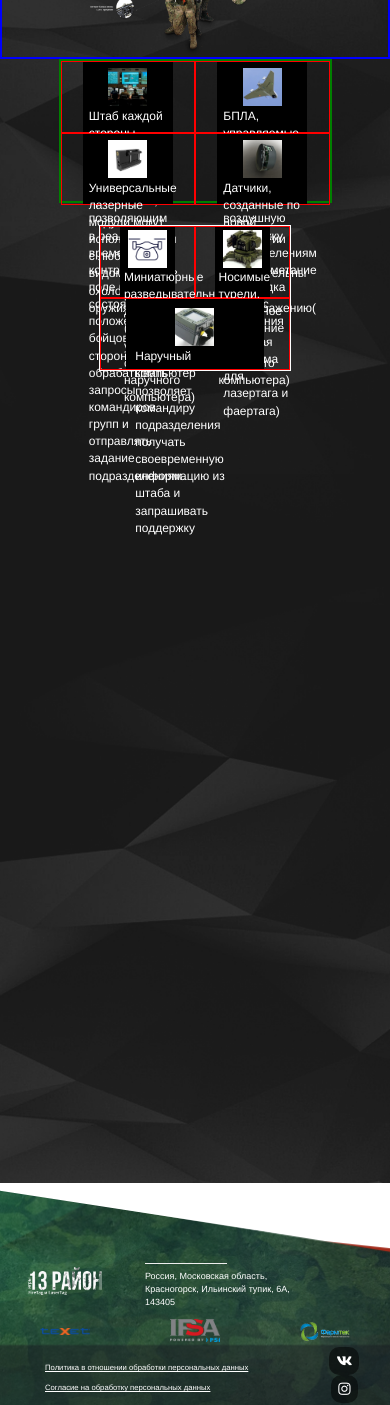
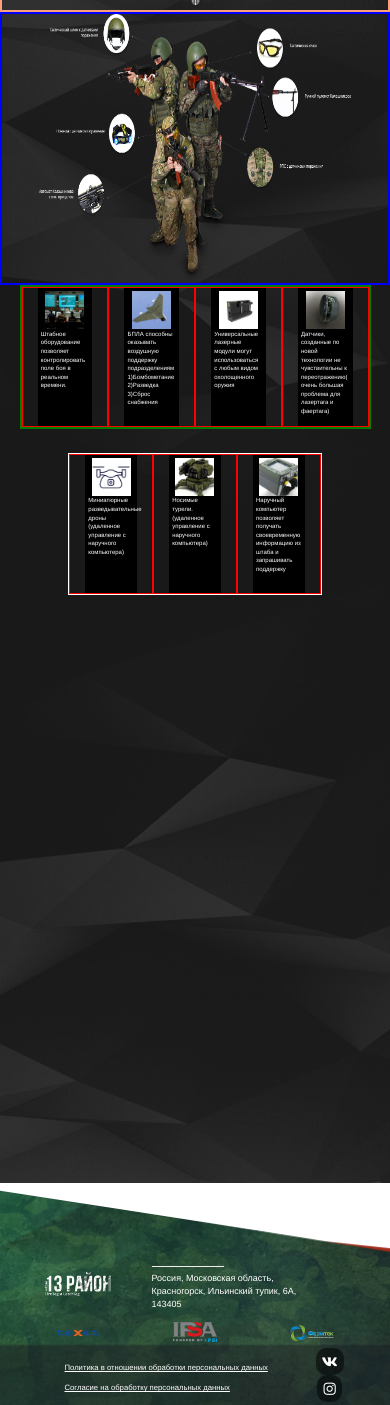
Before and after one commit to kotovenc/firetag, a Django app: template Firetag_app/templates/index.html in a window 390 px wide. Shown: the part 2876-4281 px from the top of the page. Run offline with Django 3.2, Linux system fonts and the light colour scheme; the template is opened without the code that fills it, so the values that code supplies are empty; some libraries are stand-ins or nearby versions.

Commit message:
Возвращение блудного начальника

```diff
--- a/Firetag_app/templates/index.html
+++ b/Firetag_app/templates/index.html
@@ -535,7 +535,6 @@
 <div class="equipment">
 
   <div class="equipment_content">
-   EQUIPMENT
 	<div class="equipment_tit">
 		<a name="equip"></a>
 		<p>ОБОРУДОВАНИЕ FIRETAG</p>
@@ -547,30 +546,26 @@
 	<div class="container table">
 
 		<div class="row">
-			<div class="col-lg-3 col-md-3 col-sm-3 col-xs-6 table_el">
+			<div class="col-lg-3 col-md-3 col-sm-3 col-xs-3 table_el">
 				<div>
 					<img src="img/eq-1.png">
 					<div>
-						Штаб каждой стороны укомплектован
-						компьютером и проектором, позволяющим в реальном времени
-						контролировать поле бое, состояние и положение бойцов своей
-						стороны, обрабатывать запросы командиров групп и отправлять
-						задание подразделениям.
+						Штабное оборудование позволяет контролировать поле боя в реальном времени.
 					</div>
 				</div>
 			</div>
-			<div class="col-lg-3 col-md-3 col-sm-3 col-xs-6 table_el">
+			<div class="col-lg-3 col-md-3 col-sm-3 col-xs-3 table_el">
 				<div>
 					<img src="img/eq-2.png">
 					<div>
-						БПЛА, управляемые операторами из штаба, способны оказывать воздушную поддержку подразделениям
+						БПЛА способны оказывать воздушную поддержку подразделениям
 						1)Бомбометание
 						<br>2)Разведка
 						<br>3)Сброс снабжения
 					</div>
 				</div>
 			</div>
-			<div class="col-lg-3 col-md-3 col-sm-3 col-xs-6 table_el">
+			<div class="col-lg-3 col-md-3 col-sm-3 col-xs-3 table_el">
 				<div>
 					<img src="img/eq-3.png">
 					<div>
@@ -581,7 +576,7 @@
 					</div>
 				</div>
 			</div>
-			<div class="col-lg-3 col-md-3 col-sm-3 col-xs-6 table_el">
+			<div class="col-lg-3 col-md-3 col-sm-3 col-xs-3 table_el">
 				<div>
 					<img src="img/eq-4.png">
 					<div>
@@ -593,7 +588,7 @@
 			</div>
 		</div>
 		<div class="row second_row">
-			<div class="col-lg-4 col-md-4 col-sm-4 col-xs-6 table_el">
+			<div class="col-lg-4 col-md-4 col-sm-4 col-xs-4 table_el">
 				<div>
 					<img src="img/eq-5.png">
 					<div>
@@ -602,7 +597,7 @@
 					</div>
 				</div>
 			</div>
-			<div class="col-lg-4 col-md-4 col-sm-4 col-xs-6 table_el">
+			<div class="col-lg-4 col-md-4 col-sm-4 col-xs-4 table_el">
 				<div>
 					<img src="img/eq-6.png">
 					<div>
@@ -611,11 +606,11 @@
 					</div>
 				</div>
 			</div>
-			<div class="col-lg-4 col-md-4 col-sm-4 col-xs-12 table_el">
+			<div class="col-lg-4 col-md-4 col-sm-4 col-xs-4 table_el">
 				<div>
 					<img src="img/eq-7.png">
 					<div>
-						Наручный компьютер позволяет командиру подразделения получать своевременную
+						Наручный компьютер позволяет получать своевременную
 						информацию из штаба и запрашивать поддержку
 					</div>
 				</div>
--- a/Firetag_app/templates/style.css
+++ b/Firetag_app/templates/style.css
@@ -1614,11 +1614,58 @@ ul {
 	}
 }
 
+@media (min-width: 300px) and (max-width: 500px) {
+	.table_el {
+		height: 36vw;
+		font-size: 6px;
+	}
+
+	.second_row>div {
+		height: 36vw;
+		//background-color: red;
+	}
+
+	.second_row .table_el>div {
+		height: 100%;
+	}
+
+	.equipment_tit {
+		margin-top: 45%;
+	}
+
+	.people>img {
+		width: 80vw;
+		height: 70vw;
+	}
+
+	.people {
+		height: 70vw;
+	}
+}
+
 @media (min-width: 500px) and (max-width: 600px) {
 	.whatIsFiretag_content{
 			margin-top: 16vw;
 	}
 
+	.table_el {
+		height: 36vw;
+		font-size: 8px;
+	}
+
+	.second_row>div {
+		height: 36vw;
+		//background-color: red;
+	}
+
+	.second_row .table_el>div {
+		height: 100%;
+	}
+
+	.equipment_tit {
+		margin-top: 25%;
+	}
+
 
 }
 
@@ -1712,6 +1860,40 @@ ul {
 	.links {
 		height: 60px;
 	}
+
+	.container {
+		width: 90%;
+
+	}
+
+	/*.table_el {
+		width: 16vw;
+		height: 30vw;
+		//margin: 20vw;
+	}*/
+
+	.table_el>div {
+		width: 100%;
+		margin: 0;
+
+	}
+
+	/*.table_el {
+		height: 25vw;
+	}
+
+	.second_row>div {
+		height: 25vw;
+		//background-color: red;
+	}
+
+	.second_row .table_el>div {
+		height: 100%;
+	}
+
+	.equipment_tit {
+		margin-top: 25%;
+	}*/
 }
 
 @media (max-width: 992px){
```
Also changed, not shown: other parts of Firetag_app/templates/style.css (+108 -7 lines).
